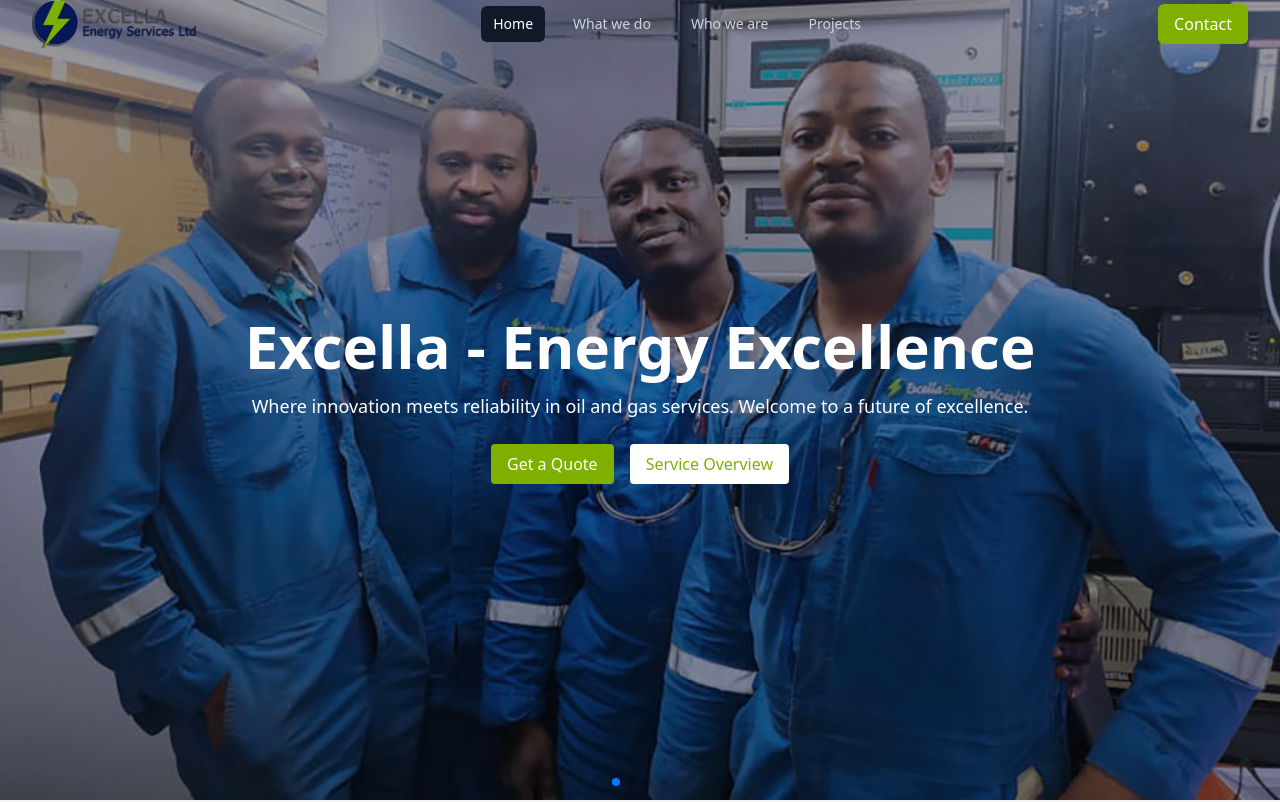
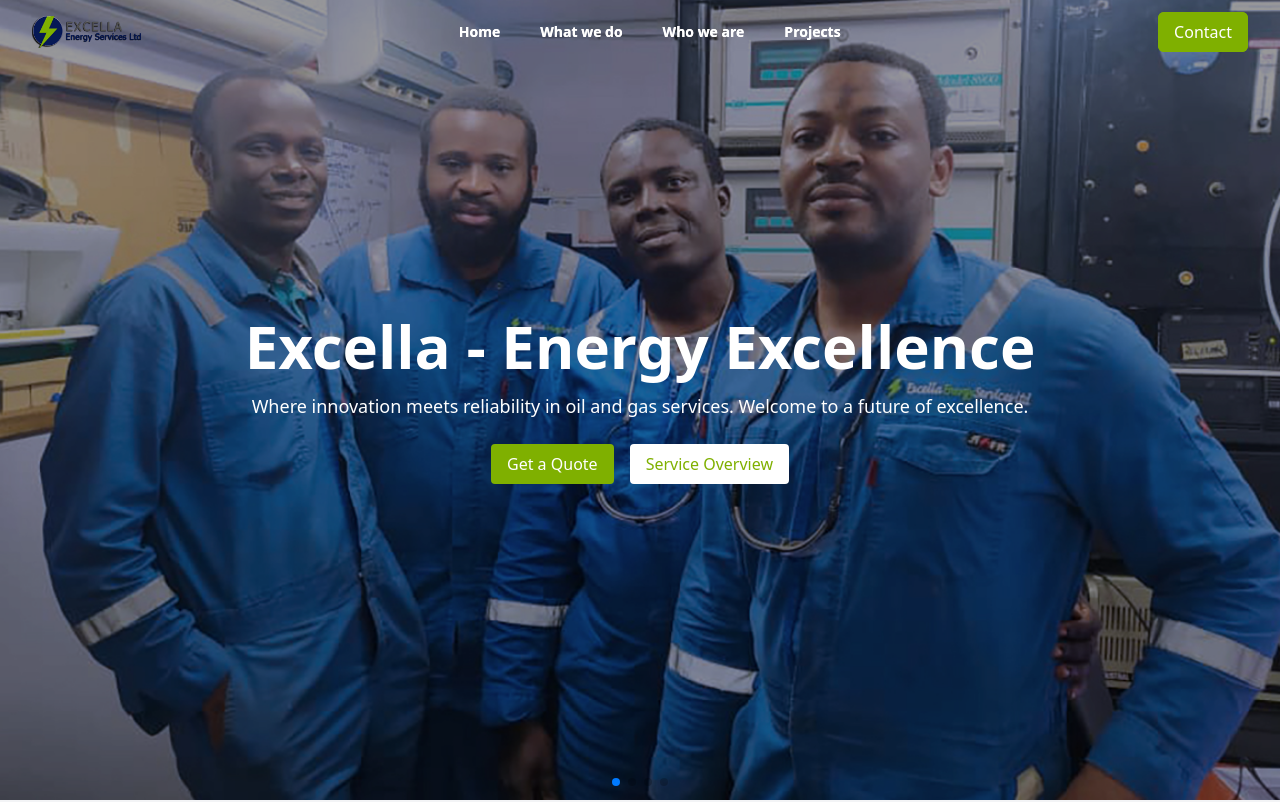
Before and after one commit to joseph-anselm/excella, a Next.js app: page /about in a window 1280 px wide. Shown: the top 802 px of the page. Built offline with nearby package versions, Linux system fonts and the light colour scheme.

Commit message:
Nav items fix

```diff
--- a/components/Navbar.js
+++ b/components/Navbar.js
@@ -1,6 +1,7 @@
 "use client"
-import { Fragment } from 'react';
-import { Disclosure, Menu, Transition } from '@headlessui/react';
+
+import { useState, useEffect } from 'react';
+import { Disclosure } from '@headlessui/react';
 import { Bars3Icon, XMarkIcon } from '@heroicons/react/24/outline';
 
 const navigation = [
@@ -15,27 +16,44 @@
 }
 
 export default function Navbar() {
+  const [scrolling, setScrolling] = useState(false);
+
+  useEffect(() => {
+    const handleScroll = () => {
+      const scrollTop = window.scrollY;
+      const isScrolling = scrollTop > 50;
+      setScrolling(isScrolling);
+    };
+
+    window.addEventListener('scroll', handleScroll);
+
+    return () => {
+      window.removeEventListener('scroll', handleScroll);
+    };
+  }, []);
+
   return (
-    <Disclosure as="nav" className="bg-transparent absolute w-full z-10">
+    <Disclosure as="nav" className={`fixed top-0 left-0 right-0 z-50 ${scrolling ? 'bg-white shadow-md' : 'bg-transparent'}`}>
       {({ open }) => (
         <>
-          <div className="mx-auto max-w-7xl px-2 sm:px-6 lg:px-8">
-            <div className="relative flex items-center justify-between">
+          <div className="max-w-7xl mx-auto px-2 sm:px-6 lg:px-8">
+            <div className="flex items-center justify-between h-16">
               <div className="flex-shrink-0">
                 <img
-                  className="h-12 w-auto"
+                  className="h-8 w-auto"
                   src="/images/eesl-logo.png"
-                  alt="Your Company"
+                  alt="Excella Energy Services"
                 />
               </div>
-              <div className="hidden sm:flex items-center justify-center flex-grow space-x-4">
+              <div className="hidden sm:flex items-center space-x-4">
                 {navigation.map((item) => (
                   <a
                     key={item.name}
                     href={item.href}
                     className={classNames(
-                      item.current ? 'bg-gray-900 text-white' : 'text-gray-300 hover:bg-gray-700 hover:text-white',
-                      'rounded-md px-3 py-2 text-sm font-medium'
+                      'font-semibold',
+                      scrolling ? 'text-[#061956] hover:text-green-500' : 'text-white hover:text-[#7FB000]',
+                      'px-3 py-2 rounded-md text-sm'
                     )}
                     aria-current={item.current ? 'page' : undefined}
                   >
@@ -46,12 +64,14 @@
               <div className="flex items-center space-x-4">
                 <button
                   type="button"
-                  className="hidden sm:block bg-[#7FB000] text-white px-4 py-2 rounded-md hover:bg-blue-700 focus:outline-none focus:ring-2 focus:ring-white focus:ring-offset-2 focus:ring-offset-gray-800"
+                  className={`hidden sm:block px-4 py-2 rounded-md ${
+                    scrolling ? 'bg-green-500 text-white' : 'bg-[#7FB000] text-white'
+                  } hover:bg-green-700 focus:outline-none focus:ring-2 focus:ring-white focus:ring-offset-2 focus:ring-offset-gray-800`}
                 >
                   Contact
                 </button>
                 <div className="sm:hidden">
-                  <Disclosure.Button className="text-gray-400 hover:text-white focus:outline-none focus:ring-2 focus:ring-inset focus:ring-white">
+                  <Disclosure.Button className="text-gray-400 hover:text-green-500 focus:outline-none focus:ring-2 focus:ring-inset focus:ring-white">
                     {open ? (
                       <XMarkIcon className="h-6 w-6" aria-hidden="true" />
                     ) : (
@@ -70,8 +90,9 @@
                   key={item.name}
                   href={item.href}
                   className={classNames(
-                    item.current ? 'bg-gray-900 text-white' : 'text-gray-300 hover:bg-gray-700 hover:text-white',
-                    'block rounded-md px-3 py-2 text-base font-medium'
+                    'font-semibold',
+                    scrolling ? 'text-[#061956] hover:text-green-500' : 'text-white hover:text-[#7FB000]',
+                    'block px-3 py-2 rounded-md text-base'
                   )}
                   aria-current={item.current ? 'page' : undefined}
                 >
@@ -80,7 +101,9 @@
               ))}
               <button
                 type="button"
-                className="block w-full text-left bg-blue-500 text-white px-4 py-2 rounded-md hover:bg-blue-700 focus:outline-none focus:ring-2 focus:ring-white"
+                className={`block w-full text-left px-4 py-2 rounded-md ${
+                  scrolling ? 'bg-green-500 text-white' : 'bg-[#7FB000] text-white'
+                } hover:bg-green-700 focus:outline-none focus:ring-2 focus:ring-white`}
               >
                 Contact
               </button>
```
